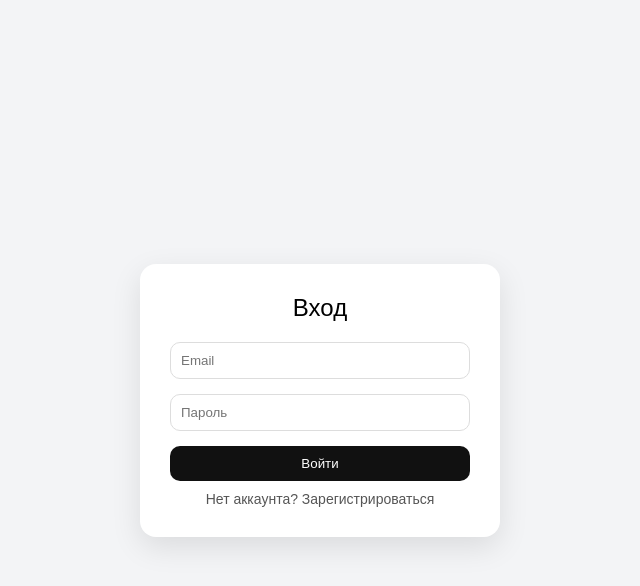
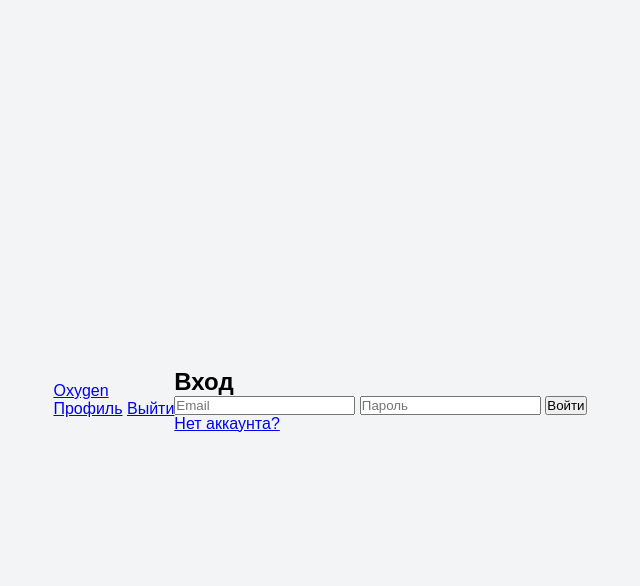
Before and after one commit to TouhruCreative/Oxygen, a Django app: template OxygenBD/templates/users/login.html in a window 1280 px wide. Shown: the top 586 px of the page, without its empty margins (320-960 px from the left). Run offline with Django 5.2, Linux system fonts and the light colour scheme; the template is opened without the code that fills it, so the values that code supplies are empty; parts of the project's set-up code (start-up, migrations or seed data) failed here and were passed over.

Commit message:
Dont work)

```diff
--- a/OxygenBD/templates/base.html
+++ b/OxygenBD/templates/base.html
@@ -5,15 +5,24 @@
     <meta charset="UTF-8">
     <title>{% block title %}Oxygen{% endblock %}</title>
 
-    <!-- Глобальные стили -->
-    <link rel="stylesheet" href="{% static 'global/base.css' %}">
-
-    <!-- Стили страницы -->
+    <link rel="stylesheet" href="{% static 'users/styles/base.css' %}">
     {% block styles %}{% endblock %}
 </head>
 <body>
 
-<div class="app-container">
+<!-- Navbar -->
+<div class="navbar">
+    <div class="nav-container">
+        <a href="/" class="logo">Oxygen</a>
+
+        <div class="nav-links">
+            <a href="{% url 'profile' %}">Профиль</a>
+            <a href="/logout/">Выйти</a>
+        </div>
+    </div>
+</div>
+
+<div class="main">
     {% block content %}{% endblock %}
 </div>
 
--- a/OxygenBD/templates/users/login.html
+++ b/OxygenBD/templates/users/login.html
@@ -8,20 +8,16 @@
 {% endblock %}
 
 {% block content %}
-
-<div class="card">
-    <div class="title">Вход</div>
+<div class="login-card">
+    <h2>Вход</h2>
 
     <form method="post">
         {% csrf_token %}
-
-        <input class="input" type="email" name="email" placeholder="Email" required>
-        <input class="input" type="password" name="password" placeholder="Пароль" required>
-
-        <button class="button" type="submit">Войти</button>
+        <input type="email" name="email" placeholder="Email">
+        <input type="password" name="password" placeholder="Пароль">
+        <button type="submit">Войти</button>
     </form>
 
-    <a href="{% url 'register' %}" class="link">Нет аккаунта? Зарегистрироваться</a>
+    <a href="{% url 'register' %}">Нет аккаунта?</a>
 </div>
-
 {% endblock %}
```
Also changed, not shown: OxygenBD/templates/auth_base.html (added, +18 -0 lines), OxygenBD/templates/users/register.html (+7 -15 lines).
